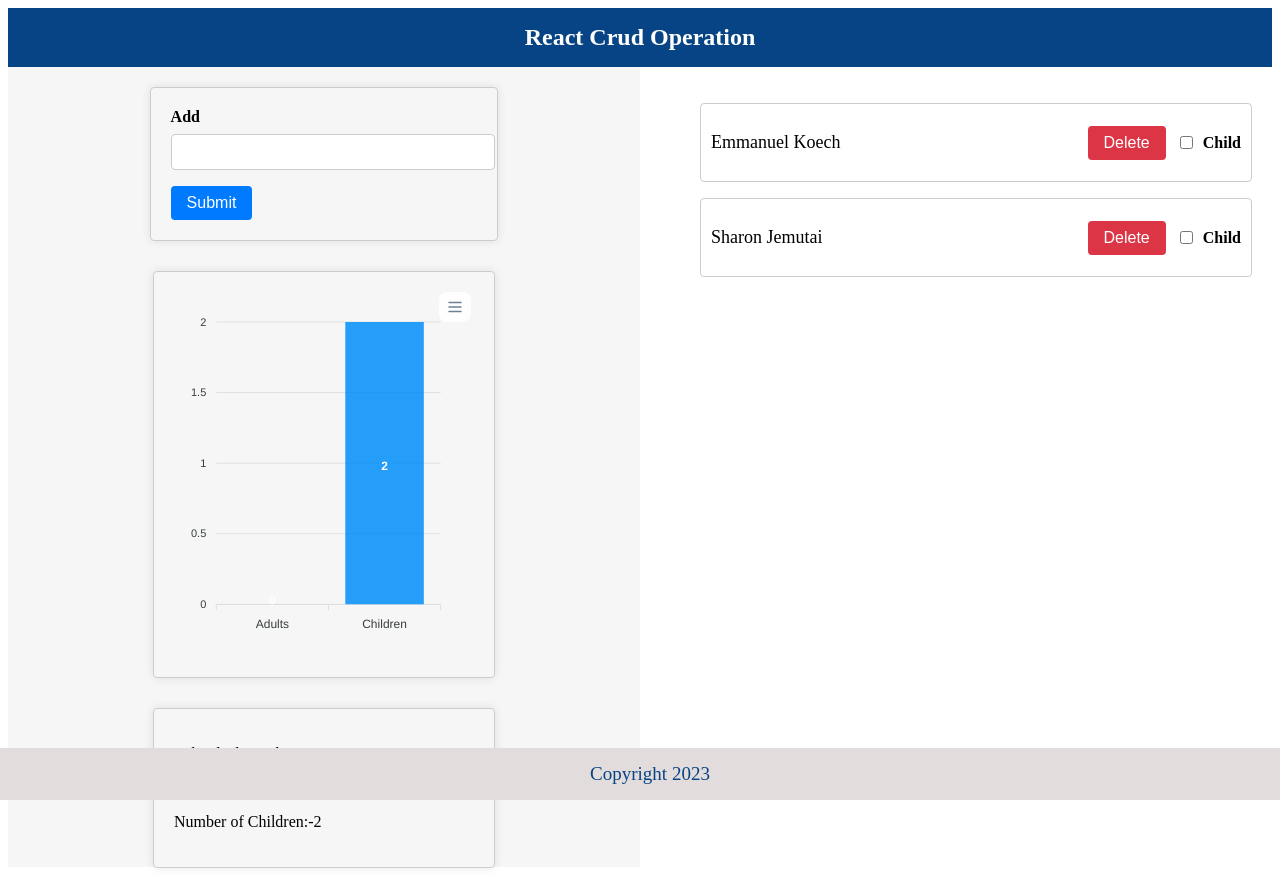
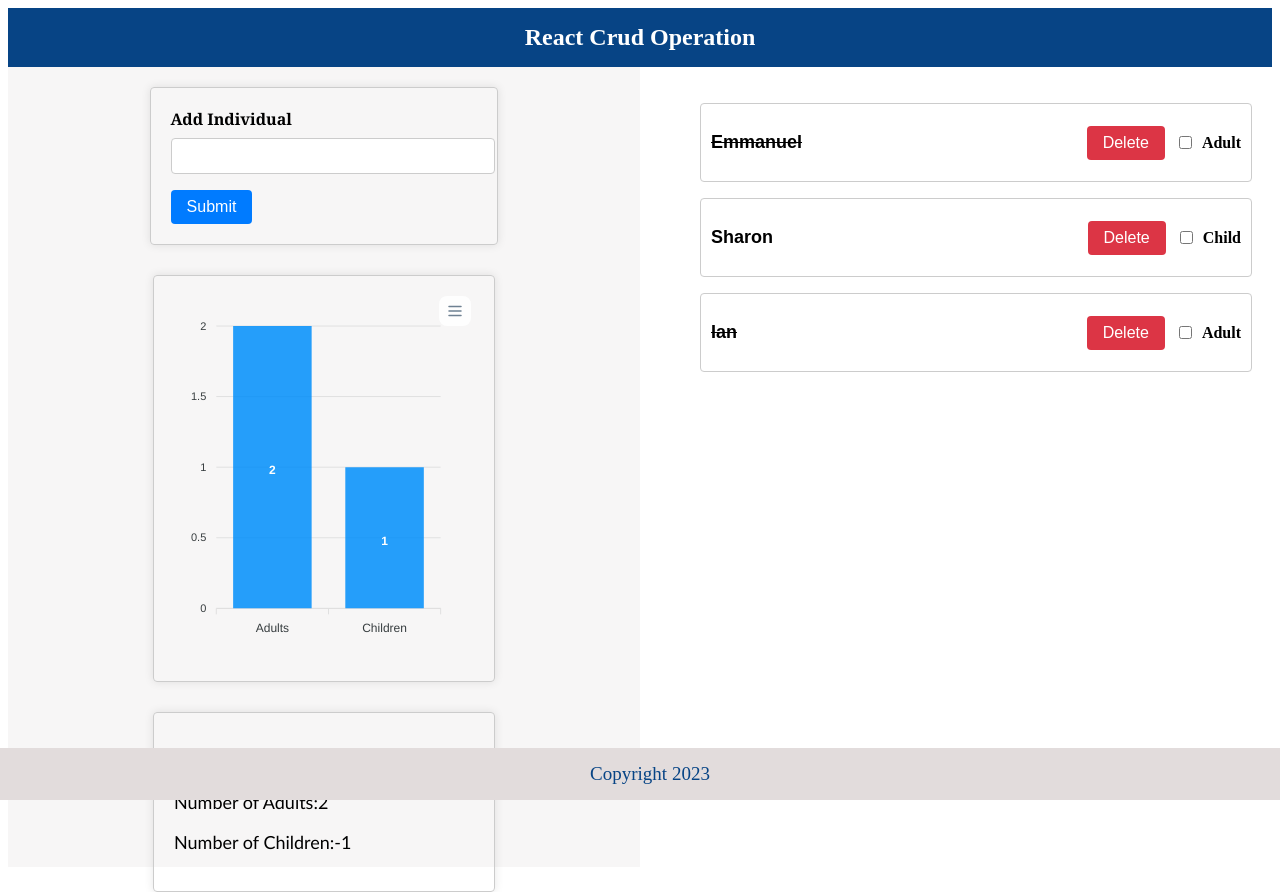
Before and after one commit to Emmanuel687/React--CRUD, a React (Vite) app: page / in a window 1280 px wide. Built offline with nearby package versions, Linux system fonts and the light colour scheme.

Commit message:
Dev:-Modified Readme

```diff
--- a/src/App.jsx
+++ b/src/App.jsx
@@ -7,8 +7,11 @@
 import "./App.css";
 const App = () => {
   const people = [
-    { id: 0, fullName: "Emmanuel Koech", isAdult: false },
-    { id: 1, fullName: "Sharon Jemutai", isAdult: false },
+    { id: 0, fullName: "Emmanuel", isAdult: true },
+    { id: 1, fullName: "Sharon", isAdult: false },
+    { id: 2, fullName: "Ian ", isAdult: true },
+
+
   ];
   const [individuals, setIndividuals] = useState(people);
 
--- a/src/CheckIndividualStatus.css
+++ b/src/CheckIndividualStatus.css
@@ -12,6 +12,10 @@
   width: 300px;
   margin-top: 30px;
 }
+.card p{
+    font-family: 'Gill Sans', 'Gill Sans MT', Calibri, 'Trebuchet MS', sans-serif;
+    font-size: 18px;
+}
 
 /* Additional styles for the paragraphs (p) can be added here */
 /* For example, you can adjust font size, margin, padding, etc. */
--- a/src/EmptyData.css
+++ b/src/EmptyData.css
@@ -14,6 +14,9 @@
   }
   .text-content{
     text-align: center;
+    font-family: sans-serif;
+
+
   }
   /* Additional styles for the paragraphs (p) can be added here */
   /* For example, you can adjust font size, margin, padding, etc. */
--- a/src/Footer.jsx
+++ b/src/Footer.jsx
@@ -6,6 +6,7 @@
   return (
     <div className="footer-container">
       <p className="copy-right">Copyright {year}</p>
+
     </div>
   );
 };
--- a/src/Form.jsx
+++ b/src/Form.jsx
@@ -25,7 +25,7 @@
     <>
       <div className="form-container">
         <form onSubmit={handleSubmit} className="my-form">
-          <label className="form-label">Add</label>
+          <label className="form-label">Add Individual</label>
           <input
             type="text"
             value={person}
--- a/src/index.css
+++ b/src/index.css
@@ -16,6 +16,7 @@
   display: block;
   margin-bottom: 8px;
   font-weight: bold;
+  font-family: Georgia, 'Times New Roman', Times, serif;
 }
 
 .form-input {
@@ -58,6 +59,8 @@
 .name {
   flex: 1;
   font-size: 18px;
+  font-family: sans-serif;
+  font-weight: bolder;
 }
 
 .name.underlined {
```
